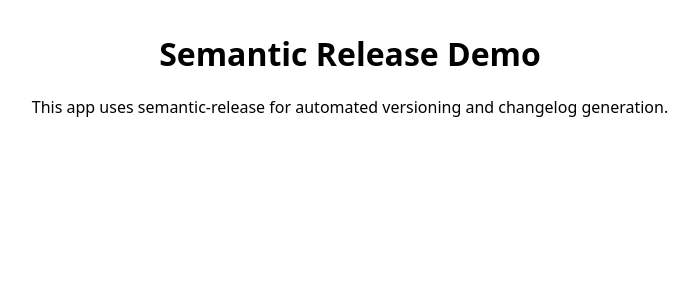
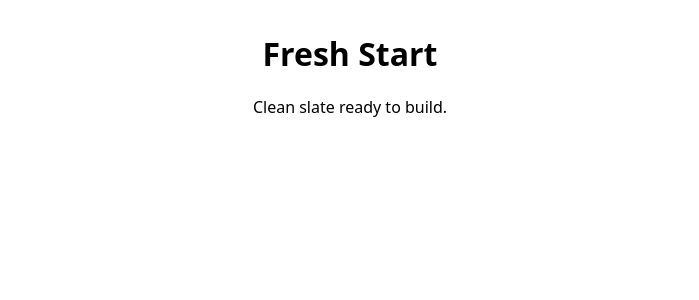
Before and after one commit to scarrascosanextlane/semantic-release, a React (Vite) app: page / in a window 1280 px wide. Shown: the top 300 px of the page, without its empty margins (290-989 px from the left). Built offline with nearby package versions, Linux system fonts and the light colour scheme.

Commit message:
[FEAT] ACTO-123456: change-landing-texts

```diff
--- a/src/App.jsx
+++ b/src/App.jsx
@@ -3,8 +3,8 @@ import './App.css'
 function App() {
   return (
     <div className="app">
-      <h1>Semantic Release Demo</h1>
-      <p>This app uses semantic-release for automated versioning and changelog generation.</p>
+      <h1>Fresh Start</h1>
+      <p>Clean slate ready to build.</p>
     </div>
   )
 }
```
